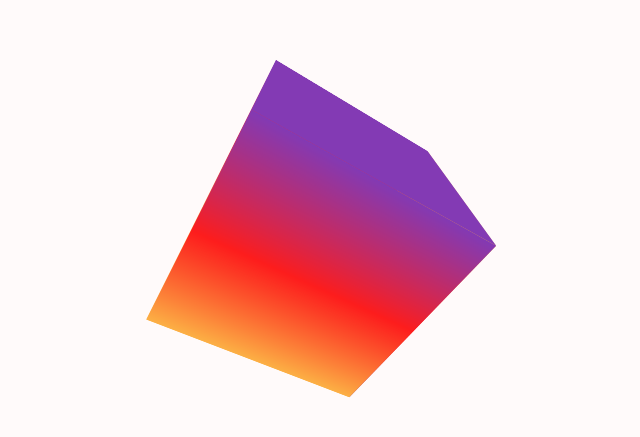
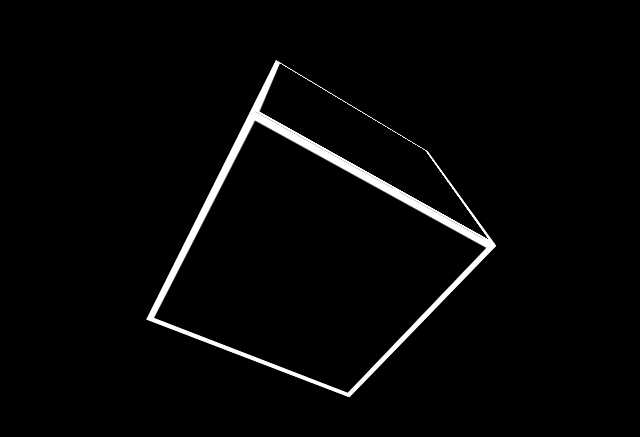
Before and after one commit to than-dev/css-tricks, a plain HTML site: page cube-3d/index.html in a window 1280 px wide. Shown: the part 179-616 px from the top of the page, without its empty margins (329-969 px from the left). Drawn offline with Linux system fonts and the light colour scheme.

Commit message:
refactor: change body and cube  background-color

```diff
--- a/cube-3d/style.css
+++ b/cube-3d/style.css
@@ -7,7 +7,7 @@ body {
 	display: flex;
 	align-items: center;
 	justify-content: center;
-	background-color: snow;
+	background-color: rgb(0, 0, 0);
 }
 
 .scene {
@@ -26,26 +26,16 @@ body {
 	animation: rotateCube 3s infinite linear;
 }
 
-.cube:hover {
-	transform: scale3d(1.5);
-}
-
 .cube-face {
+	border: 5px solid white;
 	position: absolute;
 	width: 200px;
 	height: 200px;
 	line-height: 200px;
 	font-size: 40px;
 	font-weight: bold;
-	color: white;
 	text-align: center;
-	background: rgb(131, 58, 180);
-	background: linear-gradient(
-		90deg,
-		rgba(131, 58, 180, 1) 0%,
-		rgba(253, 29, 29, 1) 50%,
-		rgba(252, 176, 69, 1) 100%
-	);
+	background-color: black;
 }
 
 .front {
@@ -53,7 +43,6 @@ body {
 }
 
 .right {
-	background: #fcb045;
 	transform: rotateY(90deg) translateZ(100px);
 }
 
@@ -62,7 +51,6 @@ body {
 }
 
 .left {
-	background: #833ab4;
 	transform: rotateY(-90deg) translateZ(100px);
 }
 
```
